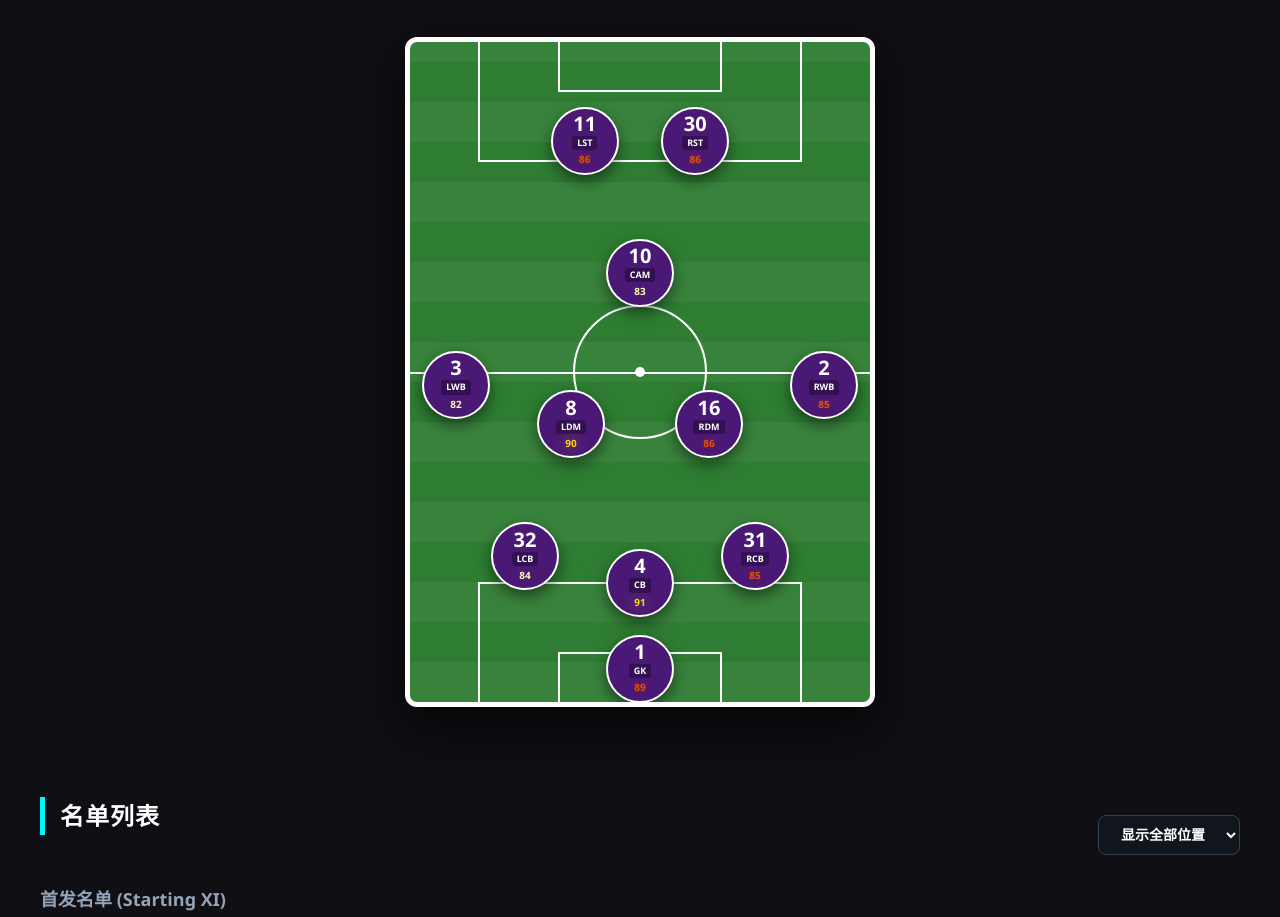
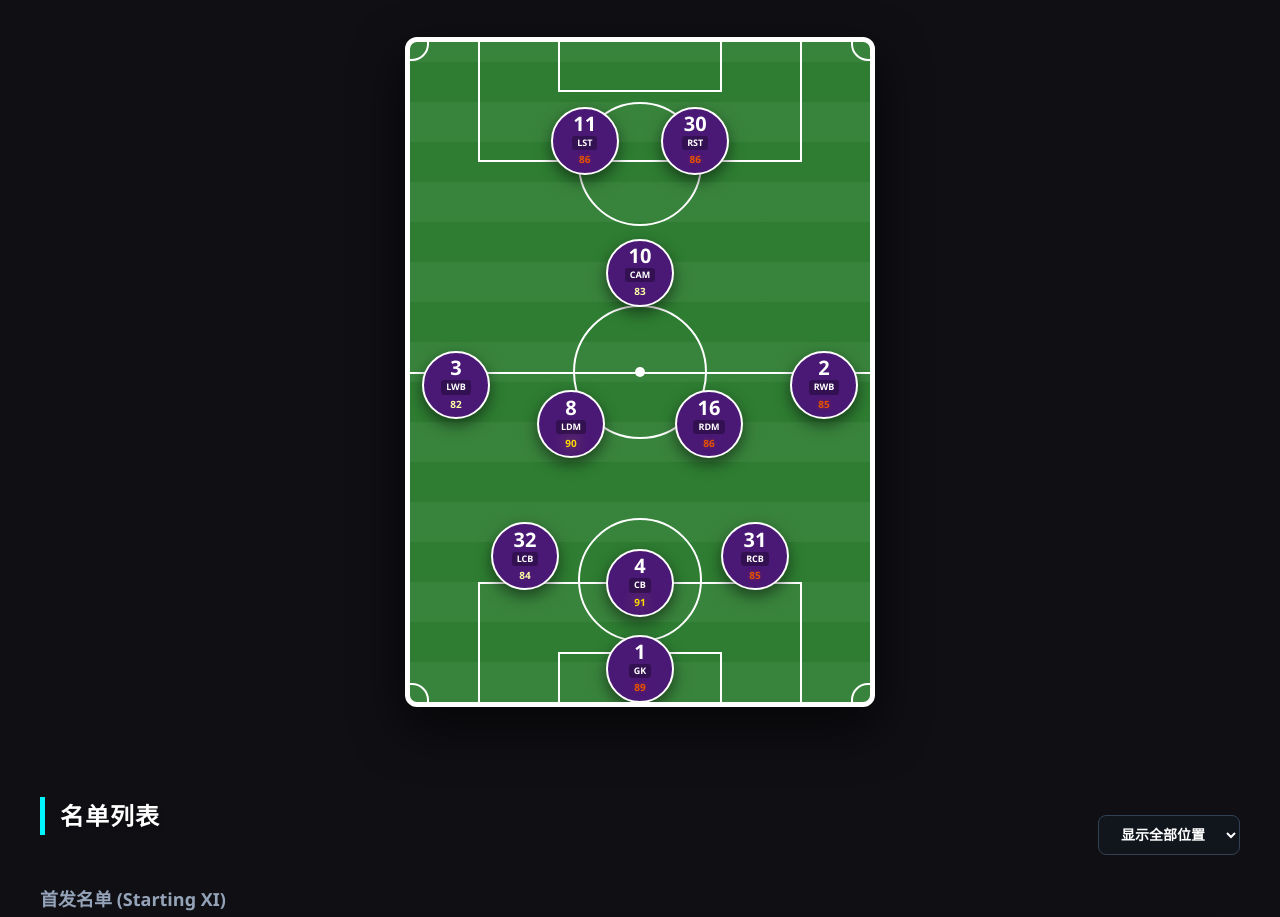
Before and after one commit to DSON3344/vsl.github.io, a plain HTML site: page detail.html in a window 1280 px wide. Shown: the part 1120-2037 px from the top of the page. Drawn offline with nearby package versions, Linux system fonts and the light colour scheme.

Commit message:
Update detail.html

```diff
--- a/detail.html
+++ b/detail.html
@@ -70,10 +70,19 @@
             <div class="halfway-line"></div>
             <div class="center-circle"></div>
             <div class="center-spot"></div>
+
             <div class="penalty top"></div>
+            <div class="penalty-arc top"></div>
             <div class="goal-area top"></div>
+
             <div class="penalty bottom"></div>
+            <div class="penalty-arc bottom"></div>
             <div class="goal-area bottom"></div>
+
+            <div class="corner top-left"></div>
+            <div class="corner top-right"></div>
+            <div class="corner bottom-left"></div>
+            <div class="corner bottom-right"></div>
         </div>
 
         <div class="section-header-flex" id="players">
```
